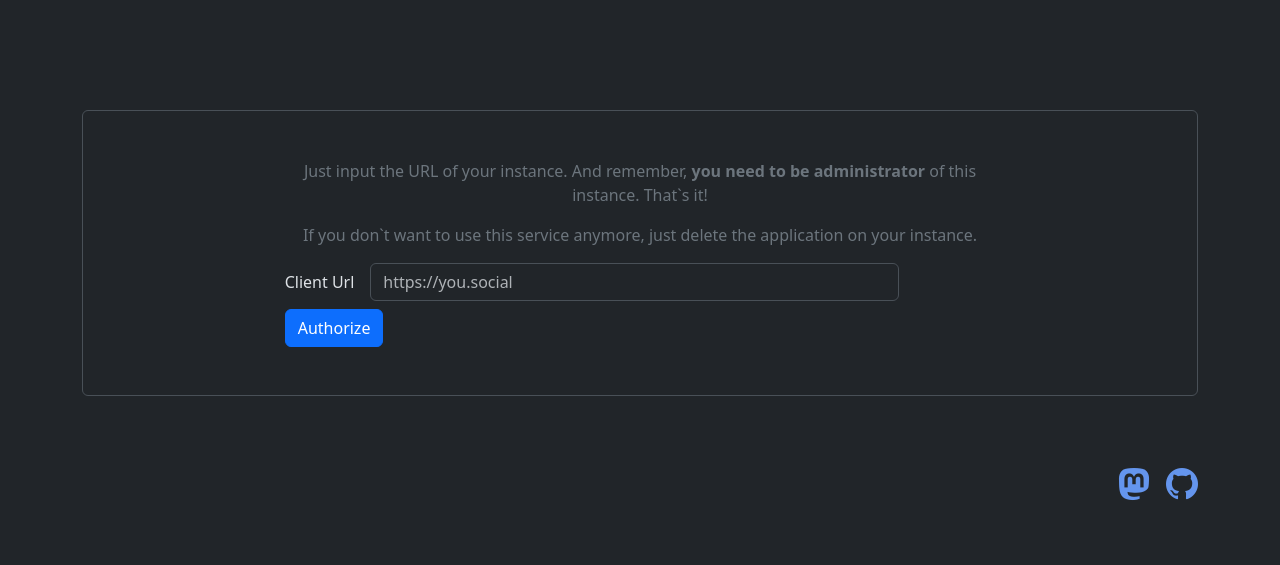
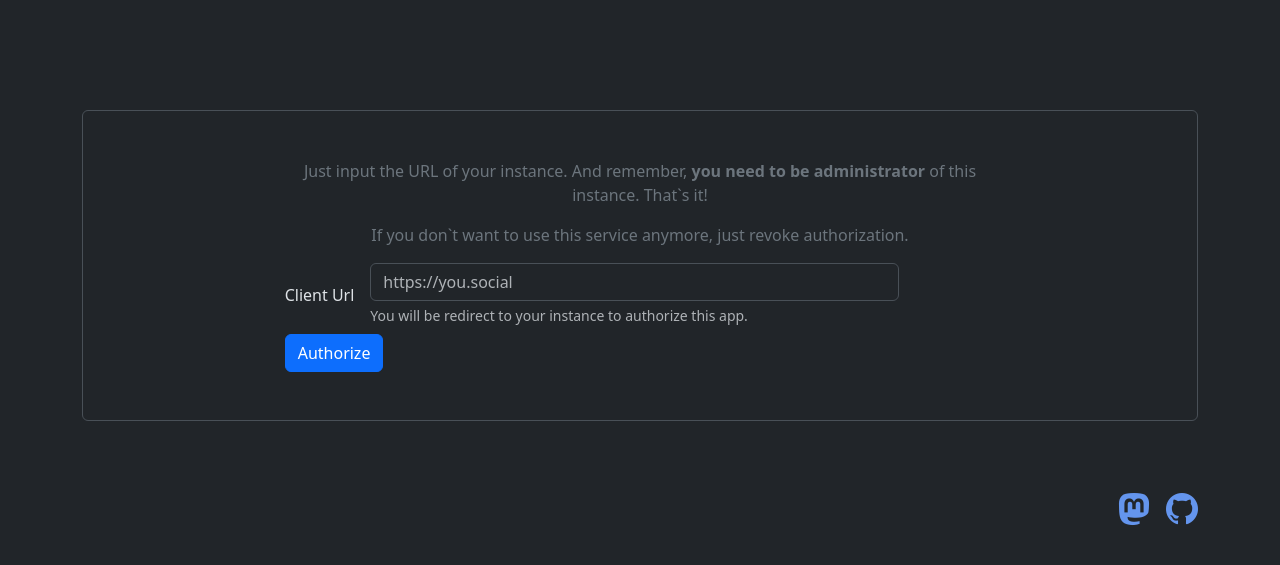
Before and after one commit to pfitzer/MastoMailBlocker, a Django app: page / in a window 1280 px wide. Shown: the part 400-965 px from the top of the page. Before the commit the page ends 900 px from the top, so only its background shows below. Run offline with Django 5.2, Linux system fonts and the light colour scheme; data that the repository does not hold is empty; some libraries are stand-ins or nearby versions.

Commit message:
Update wording on the index page and add authHelp text
This commit updates the instruction text in index.html for clarity and accuracy. Notably, it mentions that the users can "revoke authorization" instead of deleting the application. Also, it adds a 'authHelp' text, advising that users will be redirected to their instance to authorize the app.

```diff
--- a/app/templates/index.html
+++ b/app/templates/index.html
@@ -17,8 +17,8 @@
         <div class="col-lg-8 mx-auto">
             <div class="text-secondary text-center">
                 <p>Just input the URL of your instance. And remember, <strong>you need to be
-                        administrator</strong> of this instance. That`s it!</p>
-                <p>If you don`t want to use this service anymore, just delete the application on your instance.</p>
+                    administrator</strong> of this instance. That`s it!</p>
+                <p>If you don`t want to use this service anymore, just revoke authorization.</p>
             </div>
             <form id="ClientForm" action="{% url 'home' %}" method="POST">
                 {% csrf_token %}
@@ -27,7 +27,8 @@
                         <label for="host" class="col-form-label">Client Url</label>
                     </div>
                     <div class="col-sm-9">
-                        <input class="form-control" type="text" name="host" value="" placeholder="https://you.social">
+                        <input class="form-control" type="text" name="host" value="" placeholder="https://you.social" aria-describedby="authHelp">
+                        <div id="authHelp" class="form-text">You will be redirect to your instance to authorize this app.</div>
                     </div>
                     <div class="col-auto">
                         <button type="submit" class="btn btn-primary">Authorize</button>
```
